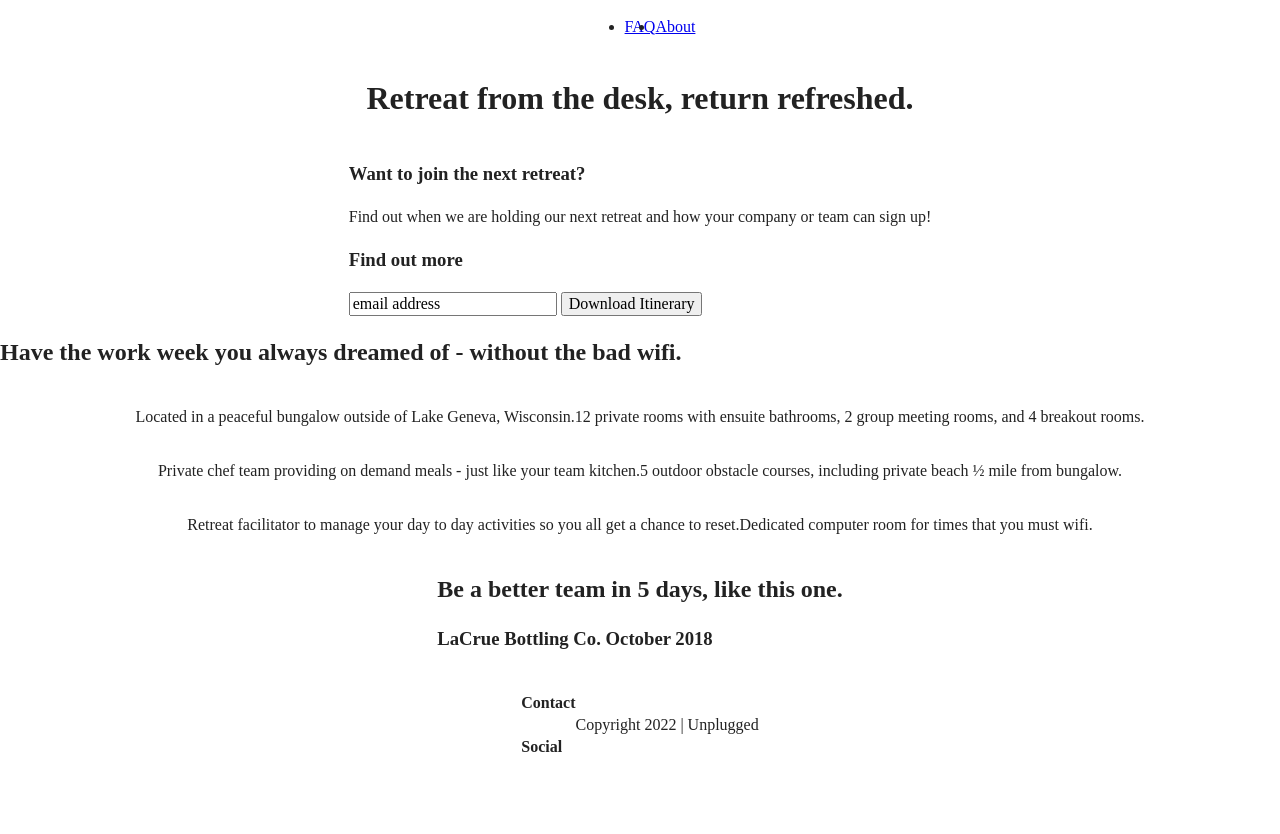
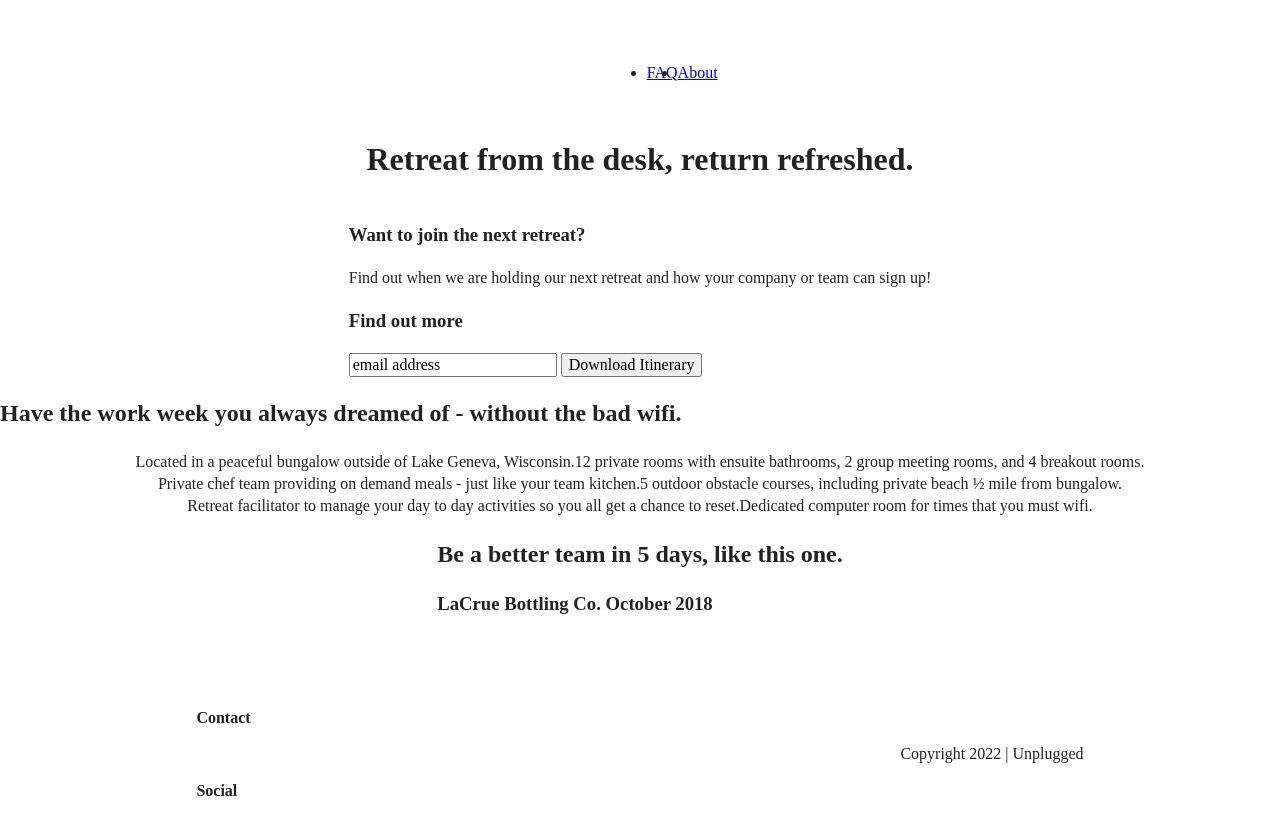
Before and after one commit to nicolep908/unplugged-retreat, a website: page index.html in a window 1280 px wide. Before the commit the page ends 800 px from the top, so only its background shows below. Drawn offline with Linux system fonts and the light colour scheme.

Commit message:
widths in css updated

```diff
--- a/css/main.css
+++ b/css/main.css
@@ -86,12 +86,17 @@ textarea {
 /* ==========================================================================
    Author's custom styles
    ========================================================================== */
+   header {
+    padding: 15px 0;
+   }
+
    header,
    footer {
        display: flex;
        justify-content: center;
        align-items: center;
        flex-flow: row wrap;
+       margin: 0;
    }
 
    header .content-wrapper {
@@ -99,19 +104,41 @@ textarea {
     justify-content: center;
     align-items: center;
     flex-flow: row wrap;
+    margin: 0;
    }
+
+   .header-divider {
+    width: 100%;
+    height: 1px;
+    margin: 10px 0 20px 0;
+  }
 
    header nav{
     display: flex;
     justify-content: space-around;
     align-items: center;
     flex-flow: row wrap;
+    width: 60%;
    }
 
    header nav ul{
     display: flex;
     justify-content: space-around;
+    width: 100%;
    }
+
+   footer p {
+    margin: 0;
+  }
+
+   footer .content-wrapper {
+    width: 55%;
+    margin: 50px 0;
+  }
+
+  footer .contact {
+    margin-bottom: 50px;
+  }
 
    aside {
     display: flex;
@@ -131,6 +158,10 @@ textarea {
     justify-content: center;
     align-items: center;
     flex-flow: row wrap;
+  }
+
+  .features p {
+    margin: 0;
   }
 
   .reviews {
@@ -165,6 +196,8 @@ textarea {
     justify-content: center;
     align-items: center;
     flex-flow: row wrap;
+    width: 55%;
+    margin: 50px 0;
   }
 /* ==========================================================================
    Helper classes
```
